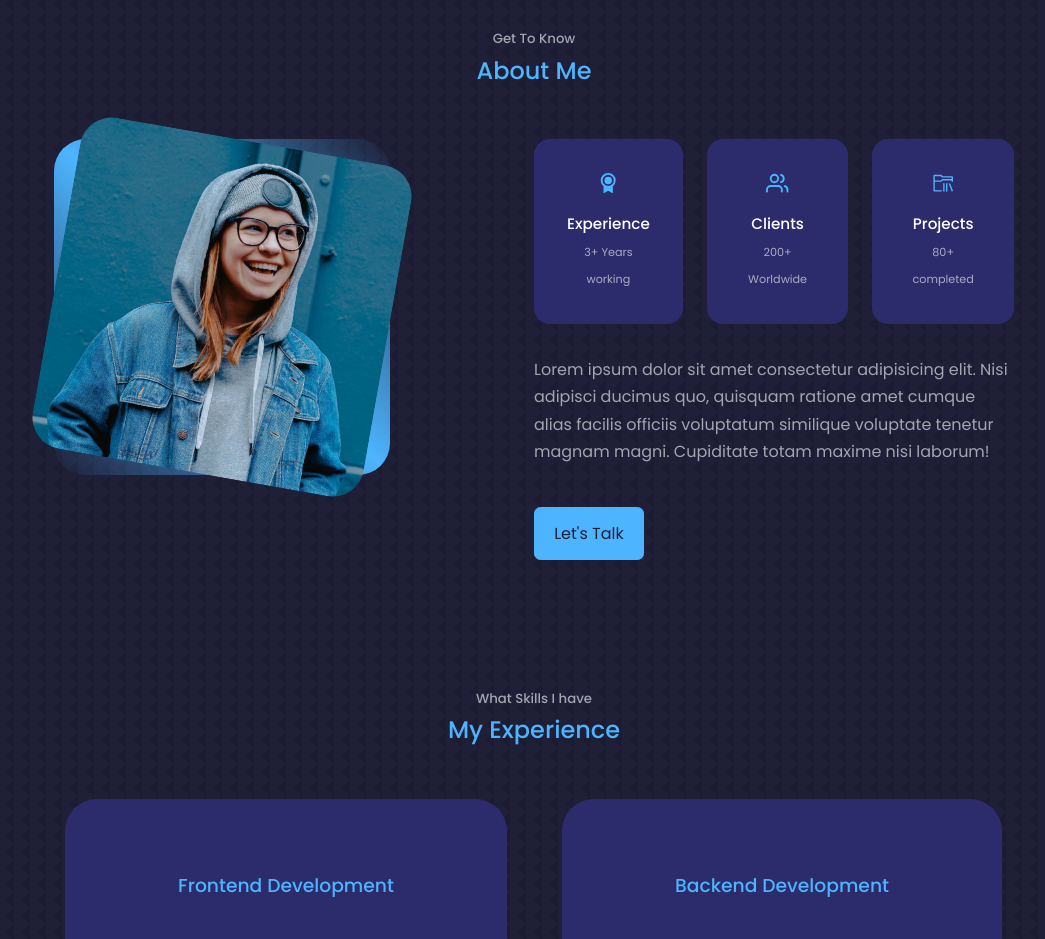
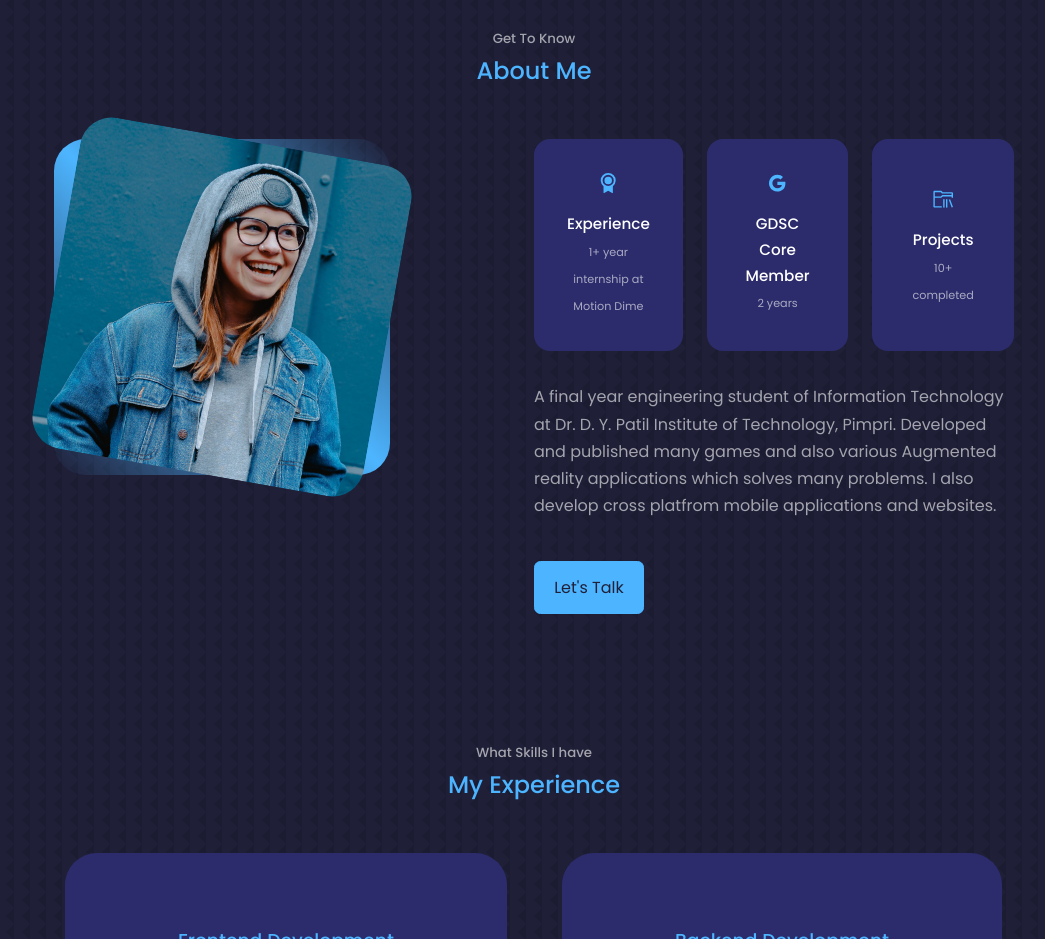
Before and after one commit to nikunjsaraf-oss/portfolio, a React (Create React App) app: page / in a window 1280 px wide. Shown: the part 900-1839 px from the top of the page, without its empty margins (106-1151 px from the left). Built offline with nearby package versions, Linux system fonts and the light colour scheme.

Commit message:
edit about section

```diff
--- a/src/components/about/About.jsx
+++ b/src/components/about/About.jsx
@@ -2,7 +2,7 @@ import React from "react";
 import "./about.css";
 import ME from "../../assets/me-about.jpg";
 import { RiAwardFill } from "react-icons/ri";
-import { FiUsers } from "react-icons/fi";
+import { AiOutlineGoogle } from "react-icons/ai";
 import { VscFolderLibrary } from "react-icons/vsc";
 
 const About = () => {
@@ -21,24 +21,25 @@ const About = () => {
             <article className="about__card">
               <RiAwardFill className="about__icon" />
               <h5>Experience</h5>
-              <small>3+ Years working</small>
+              <small>1+ year internship at Motion Dime</small>
             </article>
             <article className="about__card">
-              <FiUsers className="about__icon" />
-              <h5>Clients</h5>
-              <small>200+ Worldwide</small>
+              <AiOutlineGoogle className="about__icon" />
+              <h5>GDSC Core Member</h5>
+              <small>2 years</small>
             </article>
-            <article className="about__card">
+            <article className="about__card project__card">
               <VscFolderLibrary className="about__icon" />
               <h5>Projects</h5>
-              <small>80+ completed</small>
+              <small>10+ completed</small>
             </article>
           </div>
           <p>
-            Lorem ipsum dolor sit amet consectetur adipisicing elit. Nisi
-            adipisci ducimus quo, quisquam ratione amet cumque alias facilis
-            officiis voluptatum similique voluptate tenetur magnam magni.
-            Cupiditate totam maxime nisi laborum!
+            A final year engineering student of Information Technology at Dr. D.
+            Y. Patil Institute of Technology, Pimpri. Developed and published
+            many games and also various Augmented reality applications which
+            solves many problems. I also develop cross platfrom mobile
+            applications and websites.
           </p>
           <a href="#contact" className="btn btn-primary contact__button">
             Let's Talk
--- a/src/components/about/about.css
+++ b/src/components/about/about.css
@@ -70,6 +70,10 @@
   color: var(--color-light);
 }
 
+.project__card {
+ padding-top: 3rem;
+}
+
 @media screen and (max-width: 1024px) {
   .about__container {
     grid-template-columns: 1fr;
```
Also changed, not shown: 1 other file (tests, documents, lock files or other folders).
